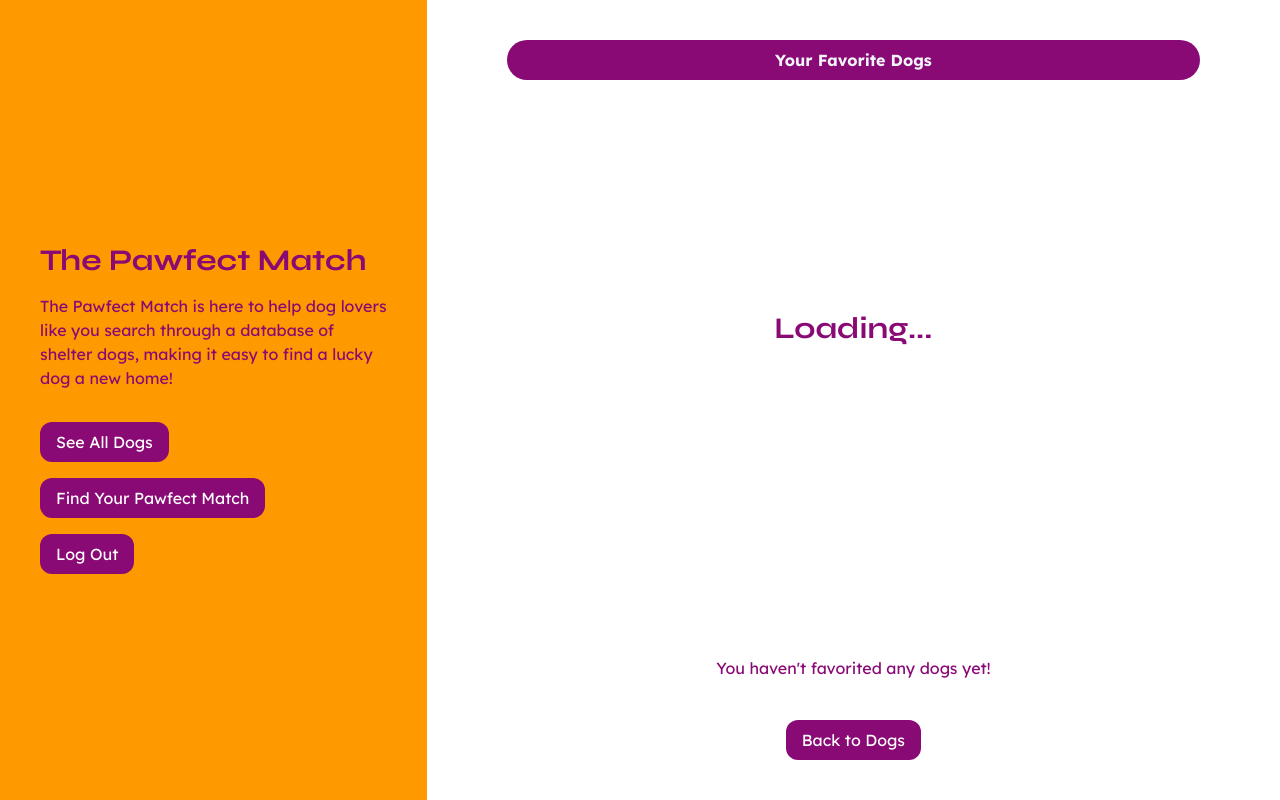
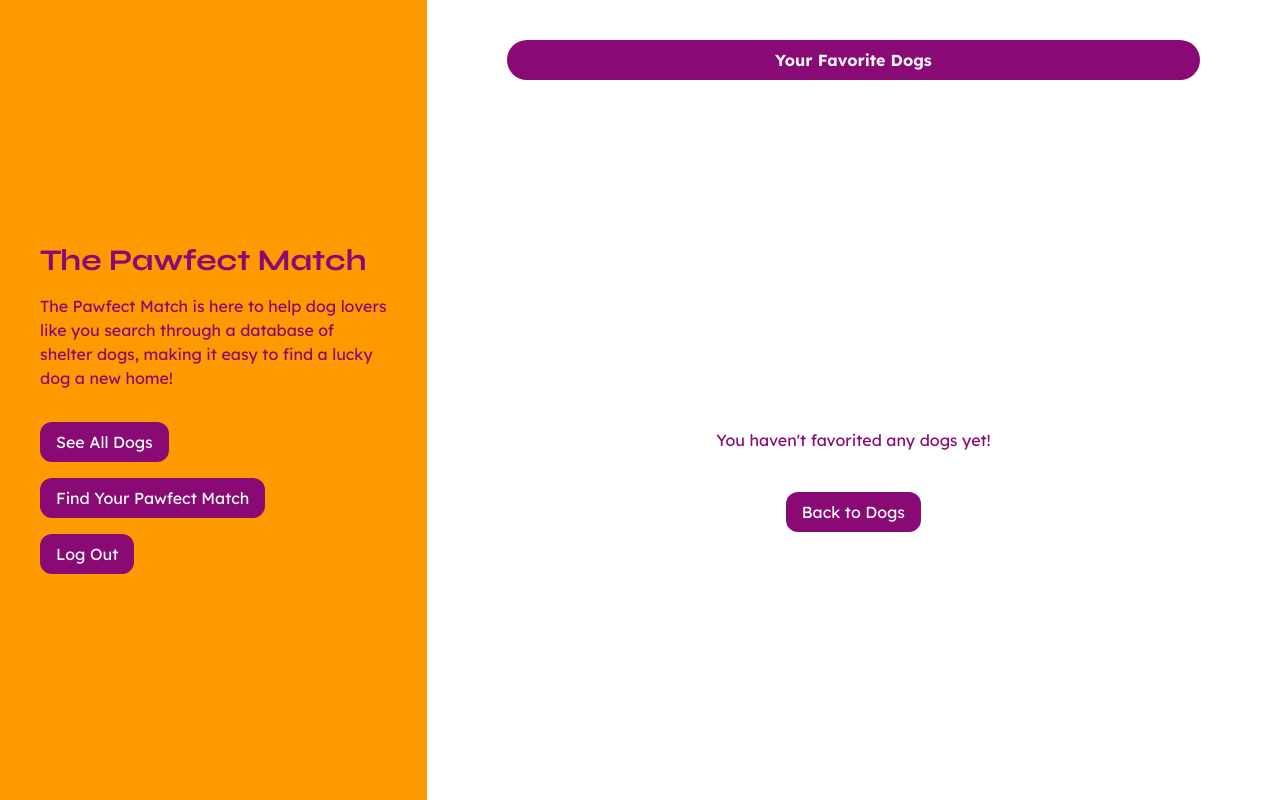
Before and after one commit to elisetvy/fetch-frontend-takehome, a React (Vite) app: page /favorites in a window 1280 px wide. Built offline with nearby package versions, Linux system fonts and the light colour scheme; sample sign-in values are in the browser's storage.

Commit message:
Write logic to handle when favorites is empty

```diff
--- a/src/components/Favorites/Favorites.tsx
+++ b/src/components/Favorites/Favorites.tsx
@@ -17,6 +17,11 @@ function Favorites({ favorites, setFavorites }: FavoritesProps) {
   /** Gets all favorited dogs from IDs array. */
   useEffect(() => {
     async function getDogs() {
+      if (!favorites) {
+        setLoading(false);
+        return;
+      }
+
       try {
         const dogs = await Api.fetchDogs(JSON.parse(favorites));
         setDogs(dogs);
@@ -54,8 +59,8 @@ function Favorites({ favorites, setFavorites }: FavoritesProps) {
         <p className="font-bold text-center">Your Favorite Dogs</p>
       </div>
       {loading ? (
-        <div className="h-full flex justify-center items-center text-3xl font-bold text-purple">
-          Loading...
+        <div className="h-full flex justify-center items-center">
+          <p className="text-3xl font-bold text-purple">Loading...</p>
         </div>
       ) : (
         <div className="mt-10 grid grid-cols-3 gap-6 overflow-scroll overflow-x-hidden px-6">
```
